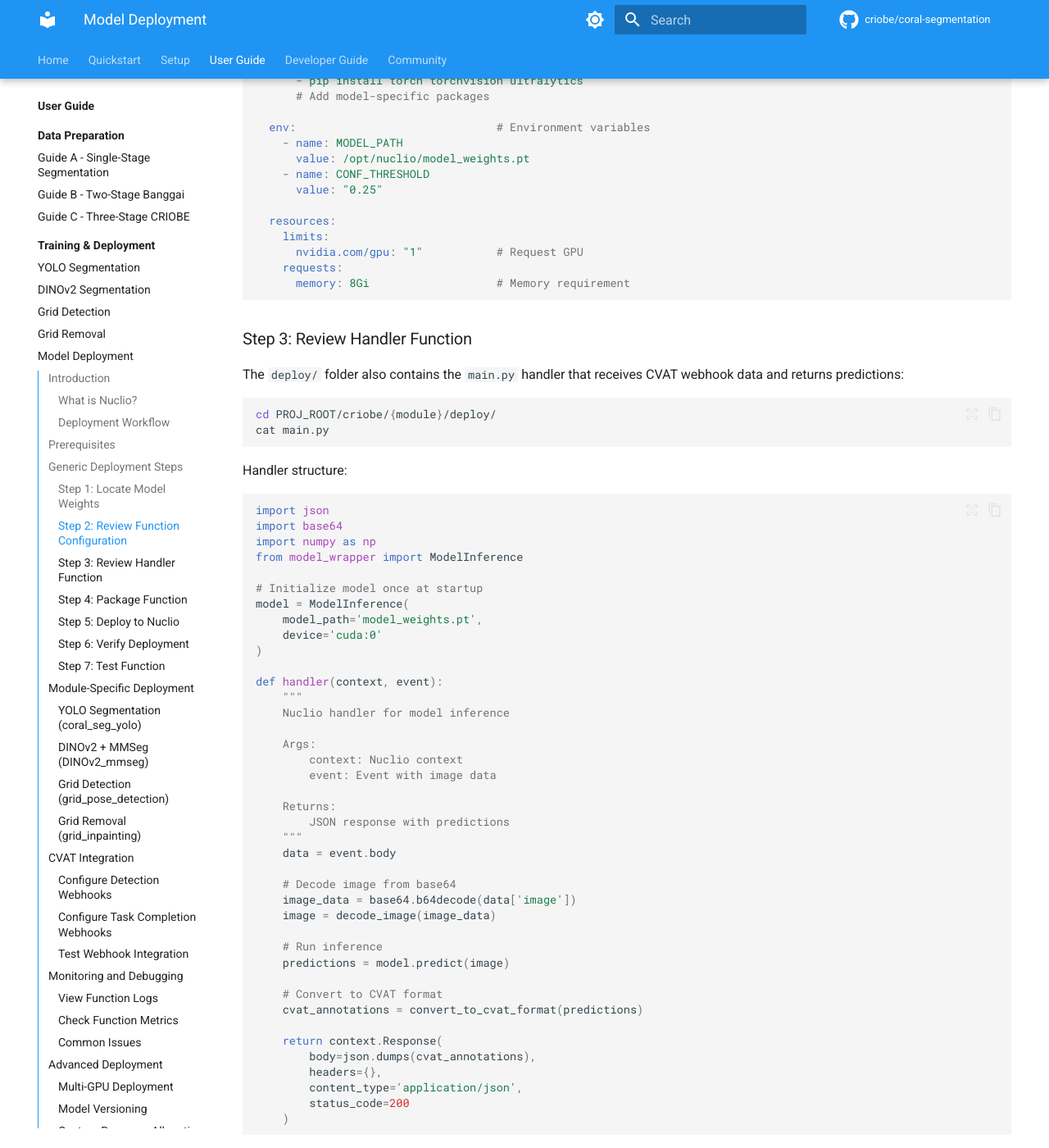
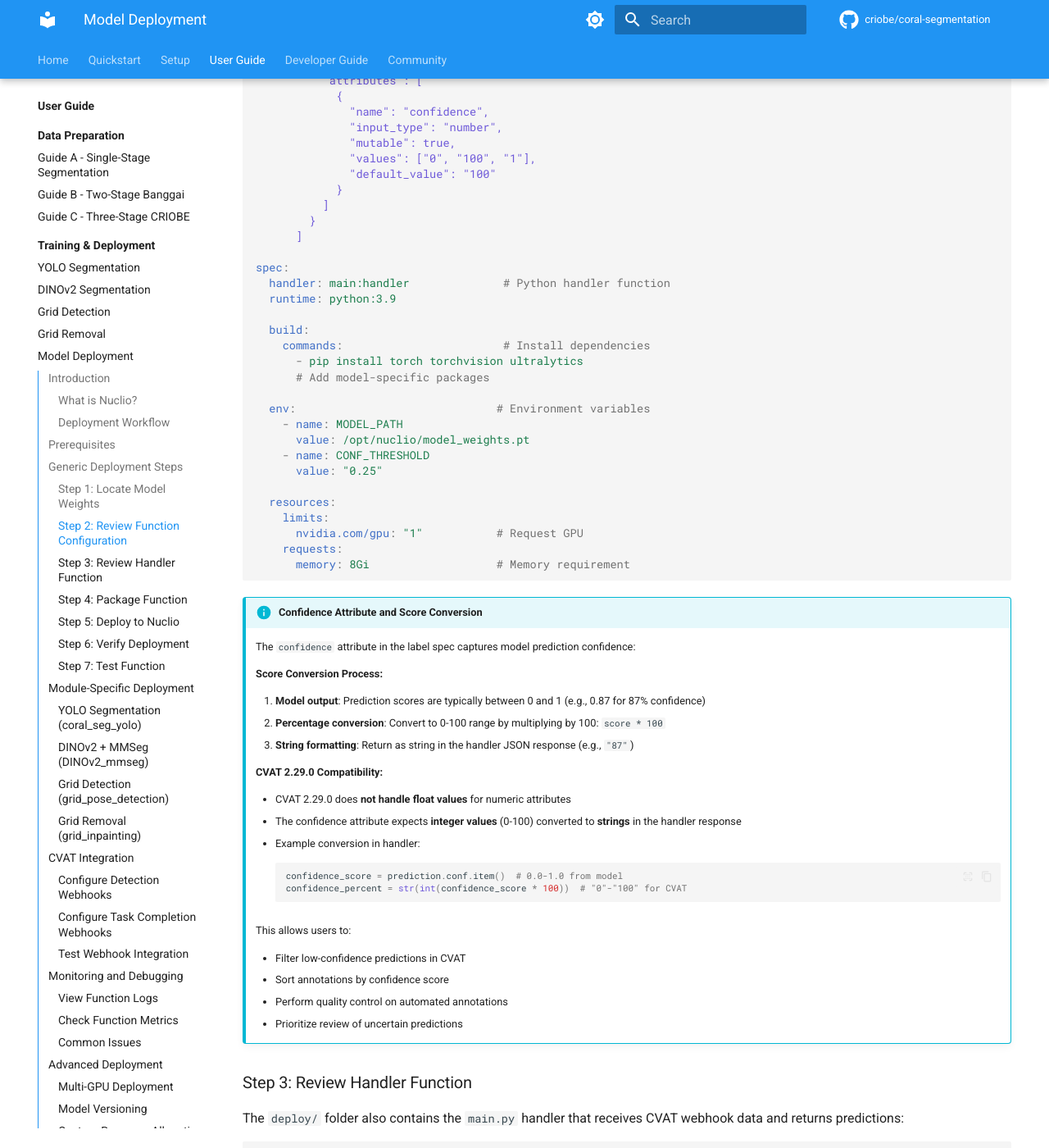
Before and after one commit to Criobe/documentation, an MkDocs documentation site: the page built from docs/user-guide/training-and-deployment/model-deployment.md, in a window 1280 px wide and 1400 px high, scrolled down 2474 px. Shown: the whole window at 82% size. Built offline with MkDocs 1.6.1 and Material for MkDocs 9.7.7, drawn with Linux system fonts in a browser that asks for light colours; comment, search, counter and statistics services are not loaded; the version menu is left out; some of the changed text lies outside the part shown.

Commit message:
add label confidence explanation in deployment

````diff
--- a/docs/user-guide/training-and-deployment/model-deployment.md
+++ b/docs/user-guide/training-and-deployment/model-deployment.md
@@ -98,8 +98,26 @@ This folder contains the `function.yaml` configuration file that defines:
 ```yaml
 metadata:
   name: pth-{model-name}           # Unique function name
-  labels:
-    nuclio.io/project-name: cvat   # Deploy to CVAT project
+  namespace: cvat
+  annotations:
+    name: Model description (e.g., "Grid corners detection")
+    type: detector                 # or "tracker", "interactor"
+    spec: |
+      [
+        {
+          "name": "label_name",
+          "type": "polygon",          # or "skeleton", "points"
+          "attributes": [
+            {
+              "name": "confidence",
+              "input_type": "number",
+              "mutable": true,
+              "values": ["0", "100", "1"],
+              "default_value": "100"
+            }
+          ]
+        }
+      ]
 
 spec:
   handler: main:handler              # Python handler function
@@ -122,6 +140,32 @@ spec:
     requests:
       memory: 8Gi                   # Memory requirement
 ```
+
+!!! info "Confidence Attribute and Score Conversion"
+    The `confidence` attribute in the label spec captures model prediction confidence:
+
+    **Score Conversion Process:**
+
+    1. **Model output**: Prediction scores are typically between 0 and 1 (e.g., 0.87 for 87% confidence)
+    2. **Percentage conversion**: Convert to 0-100 range by multiplying by 100: `score * 100`
+    3. **String formatting**: Return as string in the handler JSON response (e.g., `"87"`)
+
+    **CVAT 2.29.0 Compatibility:**
+
+    - CVAT 2.29.0 does **not handle float values** for numeric attributes
+    - The confidence attribute expects **integer values** (0-100) converted to **strings** in the handler response
+    - Example conversion in handler:
+      ```python
+      confidence_score = prediction.conf.item()  # 0.0-1.0 from model
+      confidence_percent = str(int(confidence_score * 100))  # "0"-"100" for CVAT
+      ```
+
+    This allows users to:
+
+    - Filter low-confidence predictions in CVAT
+    - Sort annotations by confidence score
+    - Perform quality control on automated annotations
+    - Prioritize review of uncertain predictions
 
 ### Step 3: Review Handler Function
 
````
